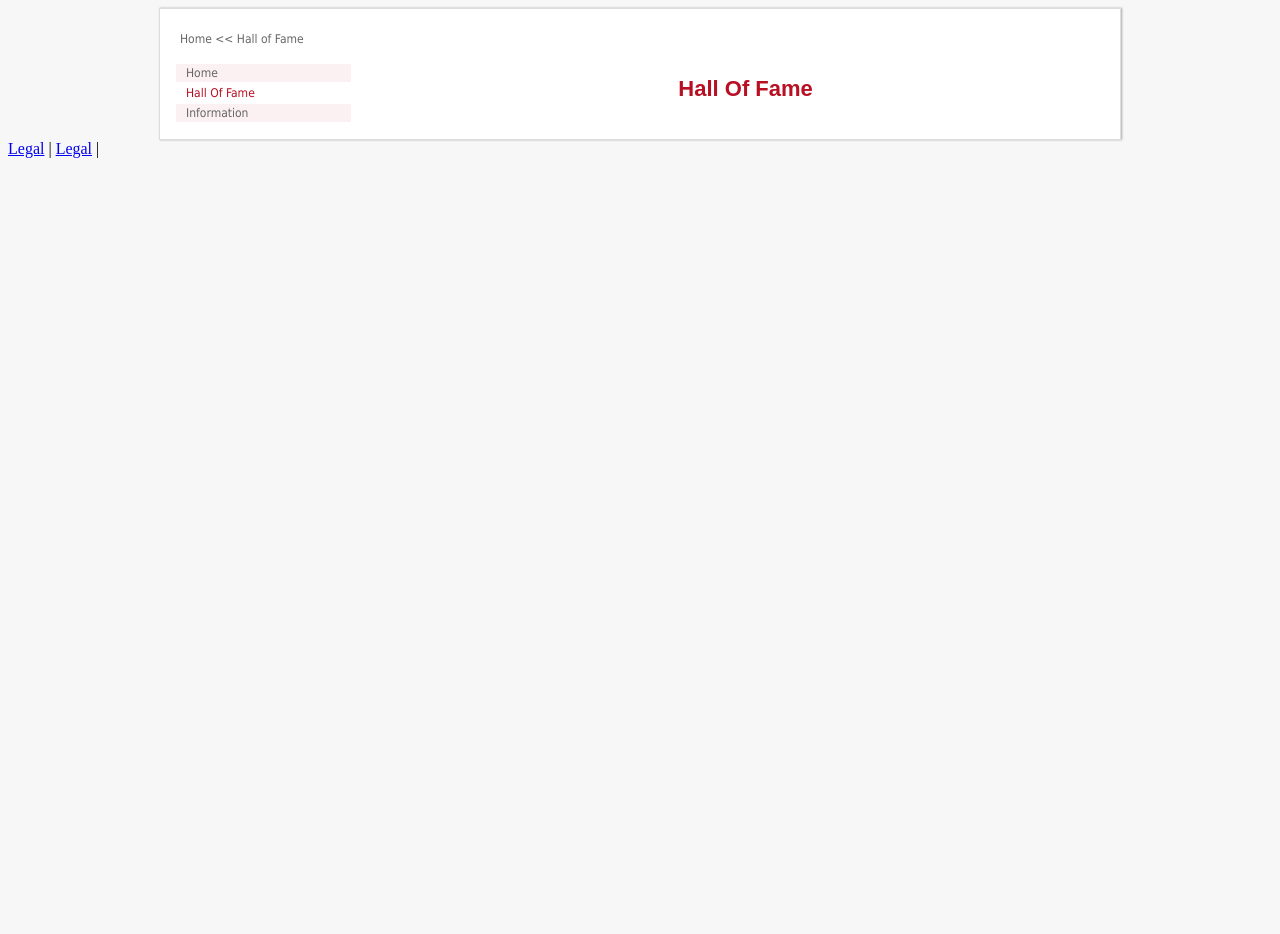
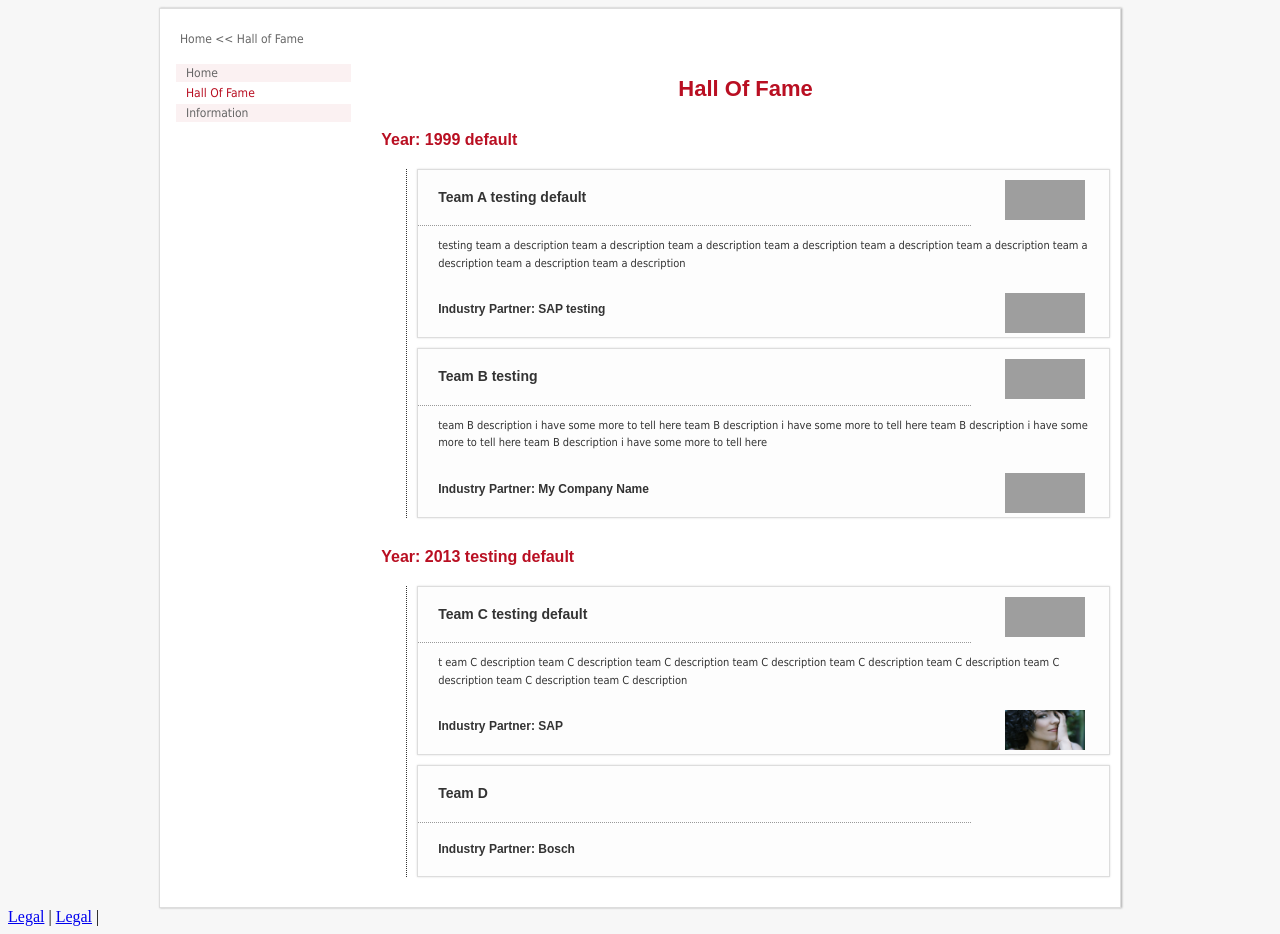
Before and after one commit to ankit09goyal/ankit09goyal.github.io, a Jekyll site: the page built from test.html, in a window 1280 px wide. Built offline with Jekyll 4.4.1, drawn with Linux system fonts in a browser that asks for light colours; before the commit the page ends 900 px from its top, so only the background shows below that; grey boxes are pictures that could not be loaded.

Commit message:
Update testingLayout.html

```diff
--- a/_layouts/testingLayout.html
+++ b/_layouts/testingLayout.html
@@ -25,7 +25,7 @@ layout: home
 
         <h1>Hall Of Fame</h1>
 
-        {% for project in site.projects %}
+        {% for project in page.projects %}
         <!-- div year starts -->
             <div class="year">
                 <h2>Year: {{ project.year }}</h2>
@@ -69,7 +69,7 @@ layout: home
 
                         <div class="logoDiv">
                           <!--industry partner logo-->
-                          {% if team.partnerIndustryLogo %} <img class="teamLogo" src="{{ team.partnerIndustryLogo }}">  {% endif %}
+                          {% if team.partnerIndustryLogo %} <img class="teamLogo" src="{{ team.partnerIndustryLogo }}"> {% endif %}
                         </div>
 
                         <div class="clear"></div>
```
